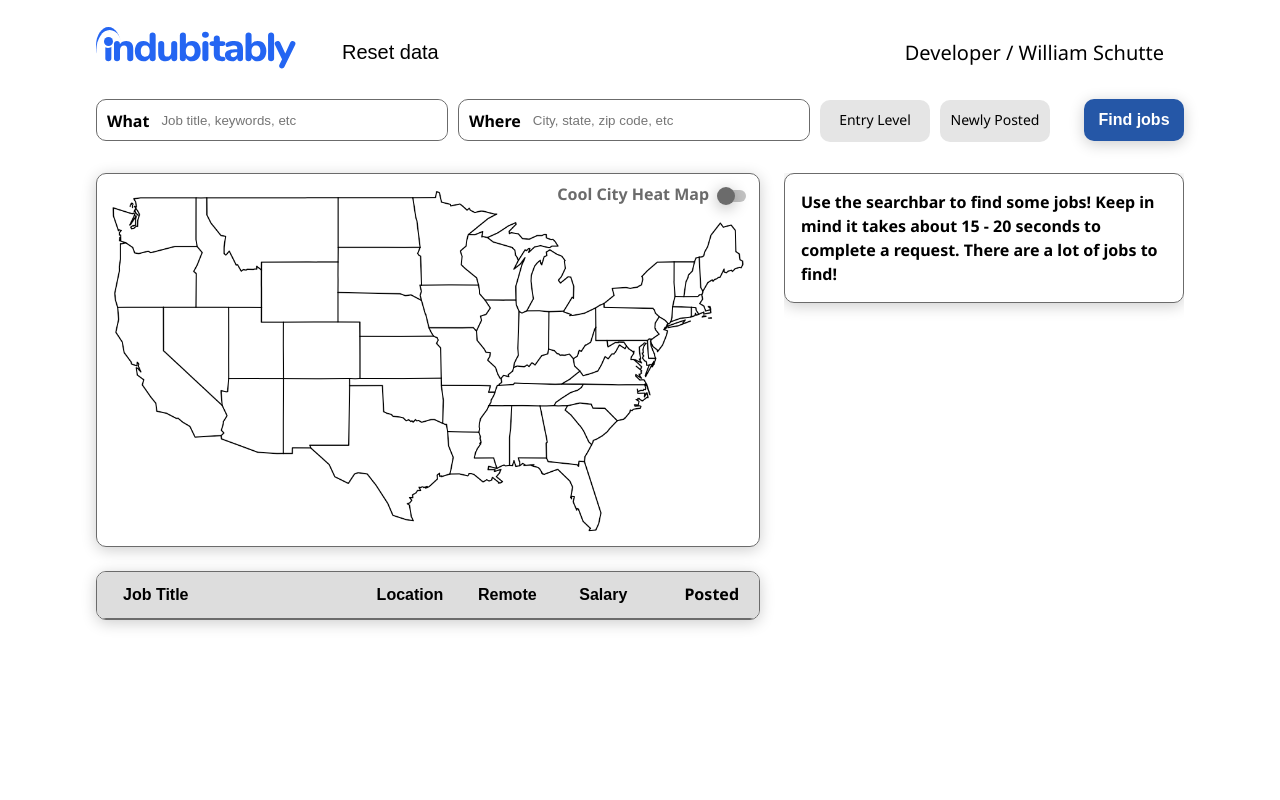
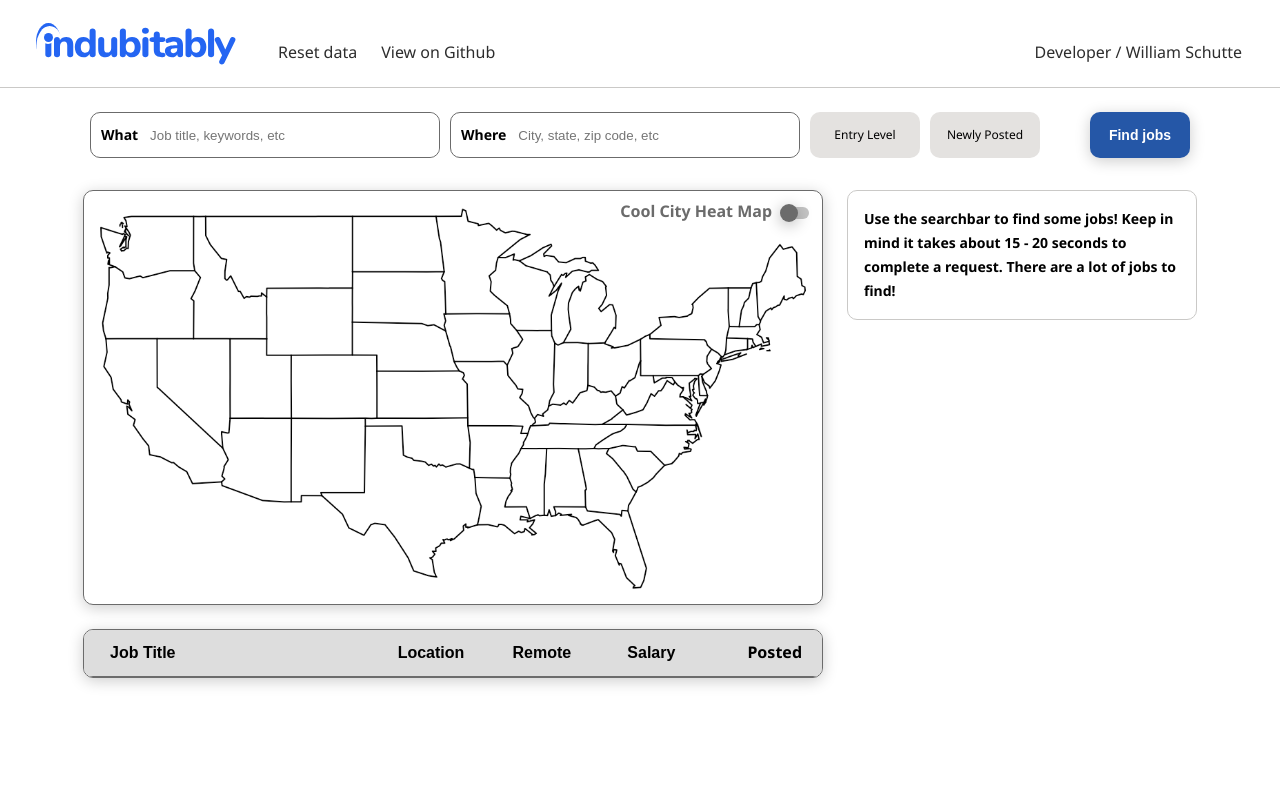
Before and after one commit to William-Schutte/indubitably, a React (Create React App) app: page / in a window 1280 px wide. Shown: the top 800 px of the page. Built offline with nearby package versions, Linux system fonts and the light colour scheme.

Commit message:
State updates and CSS tweaks

```diff
--- /dev/null
+++ b/src/ResultBlock/ResultBlock.js
@@ -0,0 +1,43 @@
+import React from 'react'
+
+const ResultBlock = ({ block, index, toggle, select }) => {
+    const { formData, selected, active } = block;
+
+    function handleToggle(evt) {
+        toggle(evt.target.checked, index);
+    }
+
+    function handleSelected() {
+        select(!selected, index);
+    }
+
+    return (
+        <button className={`result-block ${active && 'result-block_selected'}`} key={index} onClick={handleSelected}>
+            <div className="result-block__header">
+                <h2 className="result-block__title">{formData.what.replace(/\b\w/g, l => l.toUpperCase())}<br />in {formData.where ? formData.where : "the US"}</h2>
+                <label className="result-block__toggle">
+                    <input className="result-block__toggle-input" type="checkbox" defaultChecked="true" onChange={handleToggle} />
+                    <span className="result-block__toggle-slider"></span>
+                </label>
+            </div>
+            {!selected && (
+                <div className={`result-block__data`}>
+                    <h3 className="result-block__stat">Total Jobs</h3>
+                    <p className="result-block__result">{block.totalJobsCount}</p>
+                    <h3 className="result-block__stat">Jobs Queried</h3>
+                    <p className="result-block__result">{block.jobsQueried}</p>
+                    <h3 className="result-block__stat">Biggest State</h3>
+                    <p className="result-block__result">{block.getTopState()}</p>
+                    <h3 className="result-block__stat">Biggest City</h3>
+                    <p className="result-block__result">{block.getTopCity()}</p>
+                    <h3 className="result-block__stat">Entry Level</h3>
+                    <p className="result-block__result">{formData.entryLevel ? `Yes` : `No`}</p>
+                    <h3 className="result-block__stat">Recent</h3>
+                    <p className="result-block__result">{formData.newerJobs ? `Yes` : `No`}</p>
+                </div>)
+            }
+        </button>
+    )
+}
+
+export default ResultBlock
--- a/src/components/App/App.css
+++ b/src/components/App/App.css
@@ -1,7 +1,6 @@
 .app {
     background-color: #FFF;
     margin: 0 auto;
-    padding: 0 6rem;
     min-width: 280px;
     font-family: "Noto Sans", sans-serif;
 
--- a/src/components/App/App.js
+++ b/src/components/App/App.js
@@ -24,6 +24,8 @@ class App extends React.Component {
         this.createJobBlock = this.createJobBlock.bind(this);
         this.handleSortData = this.handleSortData.bind(this);
         this.handleResetData = this.handleResetData.bind(this);
+        this.handleResultBlockToggle = this.handleResultBlockToggle.bind(this);
+        this.handleResultBlockSelect = this.handleResultBlockSelect.bind(this);
     }
 
     handleSearch(data) {
@@ -161,6 +163,37 @@ class App extends React.Component {
         this.setState({ activeJobs: [], resultBlocks: [] })
     }
 
+    setNewJobsStateFromResultBlocks(resBlocks) {
+        const newJobsList = [];
+        for (const res of resBlocks) {
+            if (res.isActive()) {
+                newJobsList.push(...res.allJobsData);
+            }
+        }
+        this.setState({ activeJobs: newJobsList });
+    }
+
+    handleResultBlockToggle(state, id) {
+        const resultBlockToToggle = this.state.resultBlocks[id];
+        resultBlockToToggle.setActive(state);
+        const newResultBlocks = this.state.resultBlocks.map((item, i) => {
+            return i === id ? resultBlockToToggle : item;
+        });
+
+        console.log(newResultBlocks);
+        this.setNewJobsStateFromResultBlocks(newResultBlocks);
+        this.setState({ resultBlocks: newResultBlocks });
+    }
+
+    handleResultBlockSelect(state, id) {
+        const resultBlockToSelect = this.state.resultBlocks[id];
+        resultBlockToSelect.setSelected(state);
+        const newResultBlocks = this.state.resultBlocks.map((item, i) => {
+            return i === id ? resultBlockToSelect : item;
+        });
+        this.setState({ resultBlock: newResultBlocks });
+    }
+
     render() {
         return (
             <div className="app">
@@ -168,6 +201,8 @@ class App extends React.Component {
                 <Main
                     handleSearch={this.handleSearch}
                     handleSortData={this.handleSortData}
+                    handleResultBlockToggle={this.handleResultBlockToggle}
+                    handleResultBlockSelect={this.handleResultBlockSelect}
                     activeJobs={this.state.activeJobs}
                     citiesJobs={this.state.citiesData}
                     results={this.state.resultBlocks}
--- a/src/components/Header/Header.css
+++ b/src/components/Header/Header.css
@@ -1,23 +1,31 @@
 .header {
   display: flex;
-  margin: 1.25rem 0 1.5rem;
+  width: 100%;
+  margin: 0 0 1.5rem;
+  padding: 1rem 1rem 0;
+  box-sizing: border-box;
+  border-bottom: 1px solid rgb(202, 201, 199);
 }
 
 .header__button {
-  font-size: 20px;
-  margin-top: 10px;
+  font-size: 16px;
+  line-height: 22px;
+  font-family: inherit;
+  margin-top: auto;
   margin-right: 20px;
+  padding: 0 0 22px;
   align-self: center;
   cursor: pointer;
-  transition: color .2s ease;
-  color: #000;
+  transition: all .1s ease;
+  color: rgb(45, 45, 45);
   text-decoration: none;
   background-color: transparent;
-  border: none;
+  border: 2px solid rgba(0, 0, 0, 0);
 }
 
 .header__button:hover {
-  color: #6B6B6B
+  color: #6B6B6B;
+  border-bottom: 2px solid rgb(37, 87, 167);
 }
 
 .header__button:focus {
@@ -29,5 +37,5 @@
 }
 
 .header__logo {
-  margin-right: 40px;
+  margin: 0 40px 16px 20px;
 }
--- a/src/components/Header/Header.js
+++ b/src/components/Header/Header.js
@@ -12,6 +12,7 @@ function Header({ resetData }) {
         <header className="header">
             <img className="header__logo" src={headerLogo} alt="Site Logo" />
             <button className="header__button" onClick={handleReset}>Reset data</button>
+            <a className="header__button" href="http://www.github.com" target="_blank" rel="noreferrer">View on Github</a>
             <a className="header__button header__button_right" href="http://www.wschutte.com" target="_blank" rel="noreferrer">Developer / William Schutte</a>
         </header>
     );
--- a/src/components/Main/Main.css
+++ b/src/components/Main/Main.css
@@ -20,5 +20,5 @@
 
 .main__right-col {
   display: flex;
-  max-width: 400px;
+  max-width: 500px;
 }
--- a/src/components/Main/Main.js
+++ b/src/components/Main/Main.js
@@ -5,7 +5,7 @@ import JobsList from '../JobsList/JobsList'
 import ResultBlocks from '../ResultBlocks/ResultBlocks'
 import './Main.css'
 
-const Main = ({ handleSearch, handleSortData, activeJobs, citiesJobs, results, loading }) => {
+const Main = ({ handleSearch, handleSortData, handleResultBlockToggle, handleResultBlockSelect, activeJobs, citiesJobs, results, loading }) => {
   return (
     <main className="main">
       <Search handleSearch={handleSearch} loading={loading} />
@@ -15,7 +15,7 @@ const Main = ({ handleSearch, handleSortData, activeJobs, citiesJobs, results, l
           <JobsList activeJobs={activeJobs} handleSortData={handleSortData} />
         </div>
         <div className="main__right-col">
-          <ResultBlocks results={results} loading={loading} />
+          <ResultBlocks results={results} loading={loading} toggle={handleResultBlockToggle} select={handleResultBlockSelect} />
         </div>
       </section>
     </main>
--- a/src/components/ResultBlocks/ResultBlocks.css
+++ b/src/components/ResultBlocks/ResultBlocks.css
@@ -1,17 +1,25 @@
 .result-blocks {
   flex-direction: column;
   height: 100%;
-  overflow: scroll;
+  width: 350px;
+  overflow-y: scroll;
 }
 
 .result-block {
   width: 100%;
-  border: 1px solid #6b6b6b;
+  background: none;
+  text-align: left;
+  font-family: inherit;
+  border: 1px solid rgb(202, 201, 199);
   border-radius: 10px;
   margin-bottom: 20px;
   padding: 16px;
   box-sizing: border-box;
-  box-shadow: 0 3px 15px rgba(0,0,0,0.2);
+  transition: border .2s ease-in-out;
+}
+
+.result-block_selected {
+    border: 1px solid rgb(37, 87, 167)
 }
 
 .result-block__data {
@@ -47,20 +55,21 @@
 }
 
 .result-block__result {
-  font-size: 16px;
+  font-size: 14px;
   line-height: 24px;
 }
 
 .result-block__stat {
-  font-size: 16px;
+  font-size: 14px;
   font-weight: 700;
   line-height: 24px;
 }
 
 .result-block__title {
   margin-right: auto;
-  font-size: 24px;
+  font-size: 1.5em;
   font-weight: 700;
+  margin-bottom: 8px;
 }
 
 .result-block__toggle {
@@ -70,6 +79,8 @@
   background-image: url('../../images/toggle1.svg');
   background-repeat: no-repeat;
   background-size: auto;
+  cursor: pointer;
+  transition: all .3s ease;
 }
 
 .result-block__toggle-input {
@@ -78,10 +89,14 @@
   height: 0;
 }
 
+.result-block__toggle:active {
+  transform: scale(0.9);
+}
+
 .result-block__toggle-slider {
   display: flex;
   position: relative;
-  top: -20px;
+  top: -21px;
   left: -2px;
   width: 18px;
   height: 18px;
@@ -96,3 +111,8 @@
   transform: translateX(16px);
   background-color: #2557A7;
 }
+
+.hidden {
+    visibility: hidden;
+    opacity: 0;
+}
--- a/src/components/ResultBlocks/ResultBlocks.js
+++ b/src/components/ResultBlocks/ResultBlocks.js
@@ -1,7 +1,8 @@
 import React from 'react';
+import ResultBlock from '../../ResultBlock/ResultBlock';
 import './ResultBlocks.css'
 
-function ResultBlocks({ results, loading }) {
+function ResultBlocks({ results, loading, toggle, select }) {
     return (
         <section className="result-blocks">
             {results.length === 0 && (
@@ -23,10 +24,6 @@ function ResultBlocks({ results, loading }) {
                     </div>
                     <div className="result-block__data">
                         <i className="result-block__loader"></i>
-                        <h3 className="result-block__stat">Entry Level</h3>
-                        <p className="result-block__result"></p>
-                        <h3 className="result-block__stat">Newly Posted</h3>
-                        <p className="result-block__result"></p>
                         <h3 className="result-block__stat">Total Jobs</h3>
                         <p className="result-block__result"></p>
                         <h3 className="result-block__stat">Jobs Queried</h3>
@@ -35,36 +32,16 @@ function ResultBlocks({ results, loading }) {
                         <p className="result-block__result"></p>
                         <h3 className="result-block__stat">Biggest City</h3>
                         <p className="result-block__result"></p>
+                        <h3 className="result-block__stat">Entry Level</h3>
+                        <p className="result-block__result"></p>
+                        <h3 className="result-block__stat">Recent</h3>
+                        <p className="result-block__result"></p>
                     </div>
                 </div>)}
 
-            {results.map((block, i) => {
-                const { formData } = block;
-                return (
-                    <div className="result-block" key={i}>
-                        <div className="result-block__header">
-                            <h2 className="result-block__title">{formData.what} in {formData.where ? formData.where : "the US"}</h2>
-                            <label className="result-block__toggle">
-                                <input className="result-block__toggle-input" type="checkbox" defaultChecked="true" />
-                                <span className="result-block__toggle-slider"></span>
-                            </label>
-                        </div>
-                        <div className="result-block__data">
-                            <h3 className="result-block__stat">Entry Level</h3>
-                            <p className="result-block__result">{formData.entryLevel ? `Yes` : `No`}</p>
-                            <h3 className="result-block__stat">Newly Posted</h3>
-                            <p className="result-block__result">{formData.newerJobs ? `Yes` : `No`}</p>
-                            <h3 className="result-block__stat">Total Jobs</h3>
-                            <p className="result-block__result">{block.totalJobsCount}</p>
-                            <h3 className="result-block__stat">Jobs Queried</h3>
-                            <p className="result-block__result">{block.jobsQueried}</p>
-                            <h3 className="result-block__stat">Biggest State</h3>
-                            <p className="result-block__result">{block.getTopState()}</p>
-                            <h3 className="result-block__stat">Biggest City</h3>
-                            <p className="result-block__result">{block.getTopCity()}</p>
-                        </div>
-                    </div>)
-            })}
+            {results.map((block, i) => (
+                <ResultBlock block={block} index={i} toggle={toggle} select={select} />
+            ))}
         </section>
     );
 }
--- a/src/components/Search/Search.css
+++ b/src/components/Search/Search.css
@@ -14,8 +14,9 @@
 
 .search__text {
   display: flex;
+  box-sizing: border-box;
   width: 350px;
-  height: 40px;
+  height: 46px;
   margin-right: 10px;
   border: 1px solid #6B6B6B;
   border-radius: 10px;
@@ -36,8 +37,10 @@
 
 .search__label {
   font-weight: 700;
+  font-size: 14px;
+  line-height: 14px;
   margin: 0 10px;
-  padding: 13px 0;
+  align-self: center;
   cursor: inherit;
 }
 
@@ -47,8 +50,11 @@
 }
 
 .search__toggle {
-   height: 42px;
-   cursor: pointer;
+  height: 46px;
+  cursor: pointer;
+  background-color: rgb(228, 226, 224);
+  border-radius: 10px;
+  margin-right: 10px;
 }
 
 .search__toggle_inactive {
@@ -59,6 +65,7 @@
   opacity: 0;
   width: 0;
   height: 0;
+  position: absolute;
 }
 
 .search__toggle-input:checked + .search__toggle-text {
@@ -69,34 +76,26 @@
 
 .search__toggle-text {
   display: flex;
-  position: relative;
-  top: -16px;
-  left: 0px;
   width: 110px;
-  height: 42px;
-  margin-right: 10px;
-  background-color: #E5E5E5;
+  height: 100%;
   border-radius: 10px;
   transition: box-shadow .2s ease;
-  font-size: 14px;
-  line-height: 40px;
+  font-size: 12px;
+  align-items: center;
   justify-content: center;
-  align-content: center;
   transition: .2s;
 }
 
 .search__submit {
-  display: flex;
   width: 100px;
-  height: 42px;
+  height: 46px;
   margin-left: auto;
   position: relative;
   background-color: #2557A7;
   color: #FFF;
   border: none;
   font-weight: 700;
-  font-size: 16px;
-  line-height: 39px;
+  font-size: 14px;
   border-radius: 10px;
   transition: .2s ease;
   justify-content: center;
@@ -123,24 +122,13 @@
 }
 
 .search__submit_inactive {
-  display: flex;
-  width: 100px;
-  height: 42px;
-  margin-left: auto;
-  position: relative;
   background-color: #4B4B4B;
   color: #999;
-  border: none;
-  font-weight: 700;
-  font-size: 16px;
-  line-height: 39px;
-  border-radius: 10px;
-  transition: .2s ease;
-  justify-content: center;
-  align-content: center;
   cursor: progress;
-  box-shadow: 0 3px 15px rgba(0,0,0,0.2);
 }
+.search__submit_inactive:hover {
+    background-color: #4B4B4B;
+  }
 
 .search__submit_inactive:focus {
   outline: none;
--- a/src/components/Search/Search.js
+++ b/src/components/Search/Search.js
@@ -37,7 +37,7 @@ export default function Search({ handleSearch, loading }) {
                 <input className="search__toggle-input" ref={register} name="newer" type="checkbox" disabled={loading}/>
                 <span className="search__toggle-text">Newly Posted</span>
             </label>
-            <button className={!loading ? "search__submit" : "search__submit_inactive"} onClick={handleSubmit(onSubmit)}>Find jobs</button>
+            <button className={`search__submit ${loading && "search__submit_inactive"}`} onClick={handleSubmit(onSubmit)}>Find jobs</button>
         </section>
     );
 }
--- a/src/utils/resultBlock.js
+++ b/src/utils/resultBlock.js
@@ -4,7 +4,24 @@ class ResultBlock {
         this.allJobsData = jobs;
         this.totalJobsCount = total;
         this.jobsQueried = jobs.length;
-        // this.blockId = blockId;
+        this.active = true;
+        this.selected = false;
+    }
+
+    setActive(state) {
+        this.active = state;
+    }
+
+    isActive() {
+        return this.active;
+    }
+
+    setSelected(state) {
+        this.selected = state;
+    }
+
+    isSelected() {
+        return this.selected;
     }
 
     getRemotePercent() {
```
